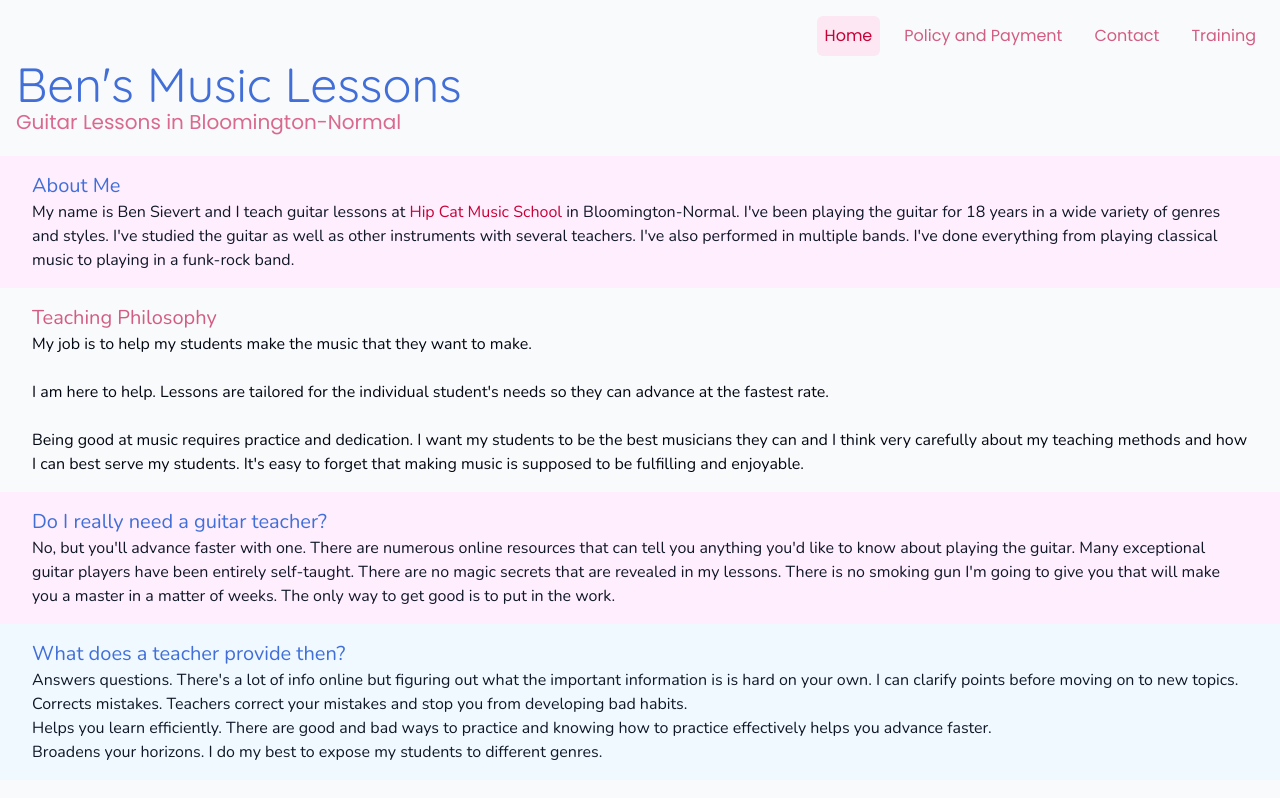
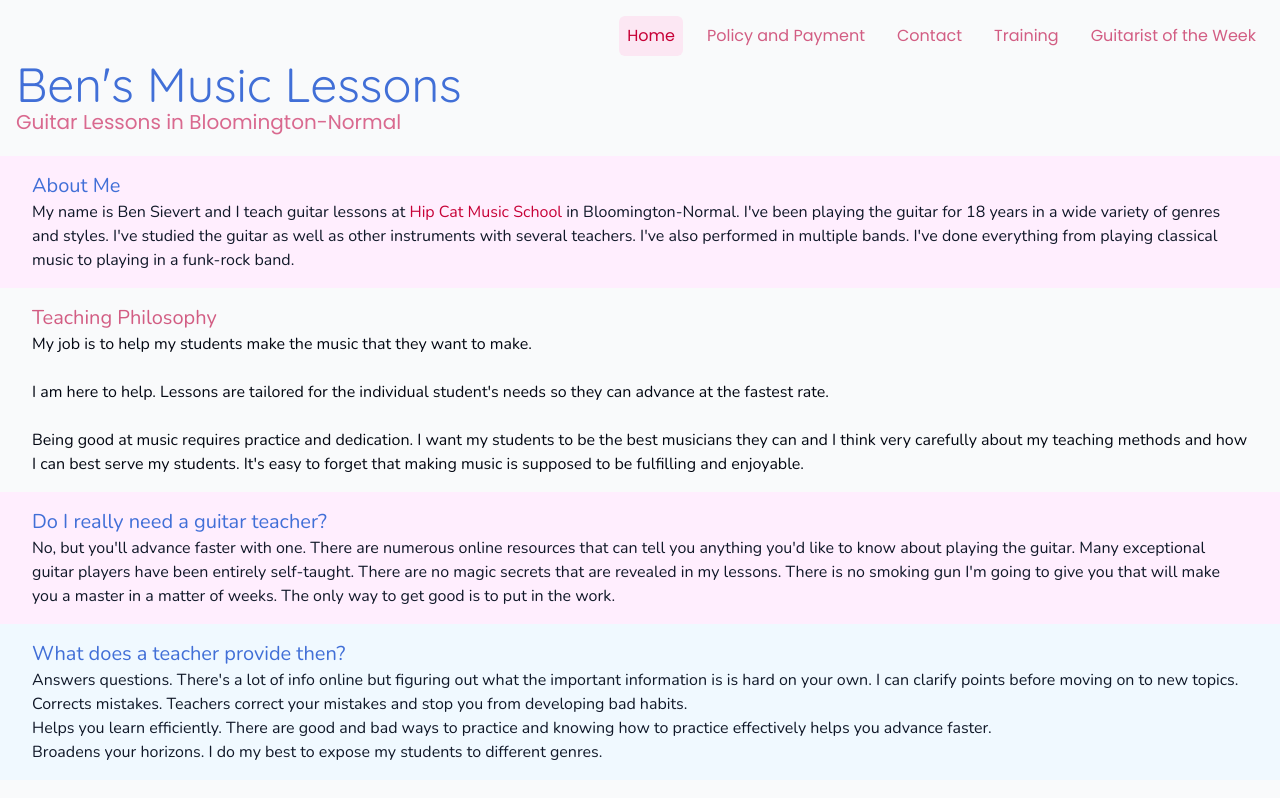
Before and after one commit to BenSievert/bensmusic.io, a SvelteKit app: page / in a window 1280 px wide. Built offline with nearby package versions, Linux system fonts and the light colour scheme.

Commit message:
add guitarist of the week

```diff
--- a/src/components/Navigation.svelte
+++ b/src/components/Navigation.svelte
@@ -12,8 +12,8 @@
 		{ name: 'Home', href: '/', color: `bg-highlight-softYellow` },
 		{ name: 'Policy and Payment', href: '/policy', color: `bg-highlight-peach` },
 		{ name: 'Contact', href: '/contact', color: `bg-highlight-peach` },
-		{ name: `Training`, href: `/training`, color: `bg-highlight-peach` }
-		//	{ name: `Guitarist of the Week`, href: `/guitarist-of-the-week`, color: `bg-highlight-peach` }
+		{ name: `Training`, href: `/training`, color: `bg-highlight-peach` },
+		{ name: `Guitarist of the Week`, href: `/guitarist-of-the-week`, color: `bg-highlight-peach` }
 	];
 </script>
 
```
